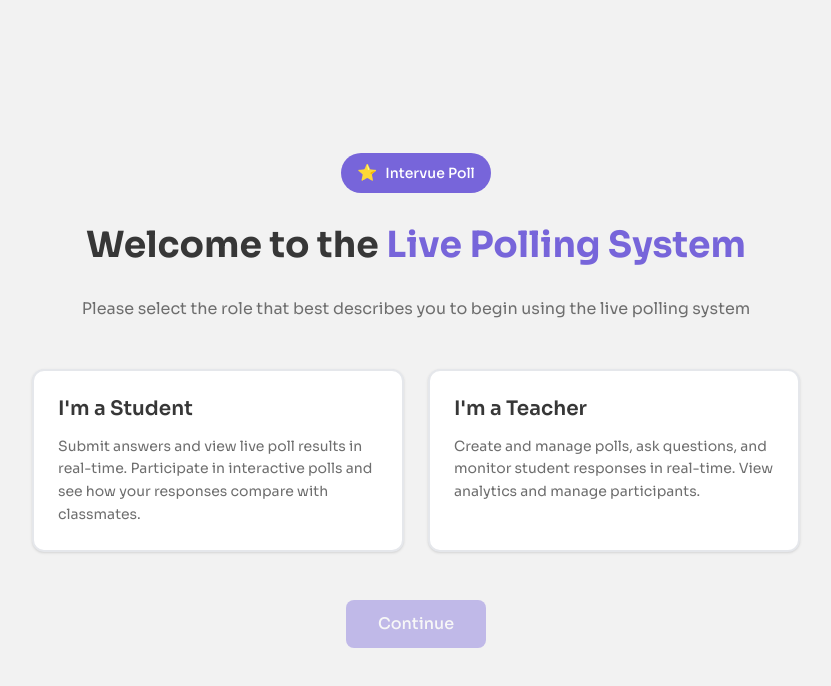
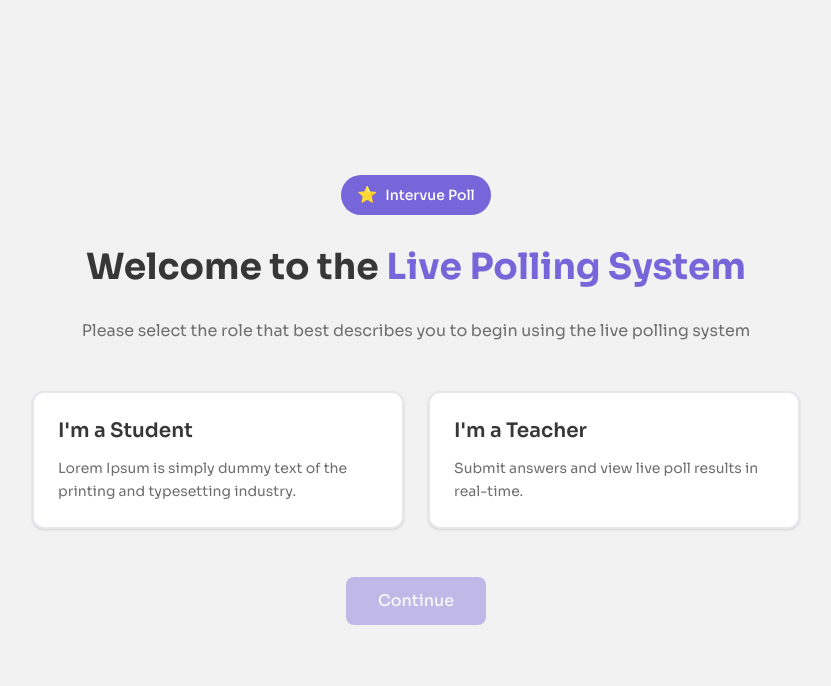
Before and after one commit to shivamy009/intervue, a React (Vite) app in the folder frontend/: page / in a window 1280 px wide. Shown: the top 686 px of the page, without its empty margins (224-1055 px from the left). Built offline with nearby package versions, Linux system fonts and the light colour scheme; no server answers.

Commit message:
Update RoleSelection.jsx: Replace placeholder text with updated descriptions for Student and Teacher roles

```diff
--- a/frontend/src/pages/RoleSelection/RoleSelection.jsx
+++ b/frontend/src/pages/RoleSelection/RoleSelection.jsx
@@ -40,7 +40,7 @@ const RoleSelection = () => {
         >
           <h2 className="text-xl font-semibold mb-3" style={{ color: '#373737' }}>I'm a Student</h2>
           <p className="text-sm leading-relaxed" style={{ color: '#6E6E6E' }}>
-            Submit answers and view live poll results in real-time. Participate in interactive polls and see how your responses compare with classmates.
+            Lorem Ipsum is simply dummy text of the printing and typesetting industry.
           </p>
         </Card>
 
@@ -56,7 +56,7 @@ const RoleSelection = () => {
         >
           <h2 className="text-xl font-semibold mb-3" style={{ color: '#373737' }}>I'm a Teacher</h2>
           <p className="text-sm leading-relaxed" style={{ color: '#6E6E6E' }}>
-            Create and manage polls, ask questions, and monitor student responses in real-time. View analytics and manage participants.
+            Submit answers and view live poll results in real-time.
           </p>
         </Card>
       </div>
```
